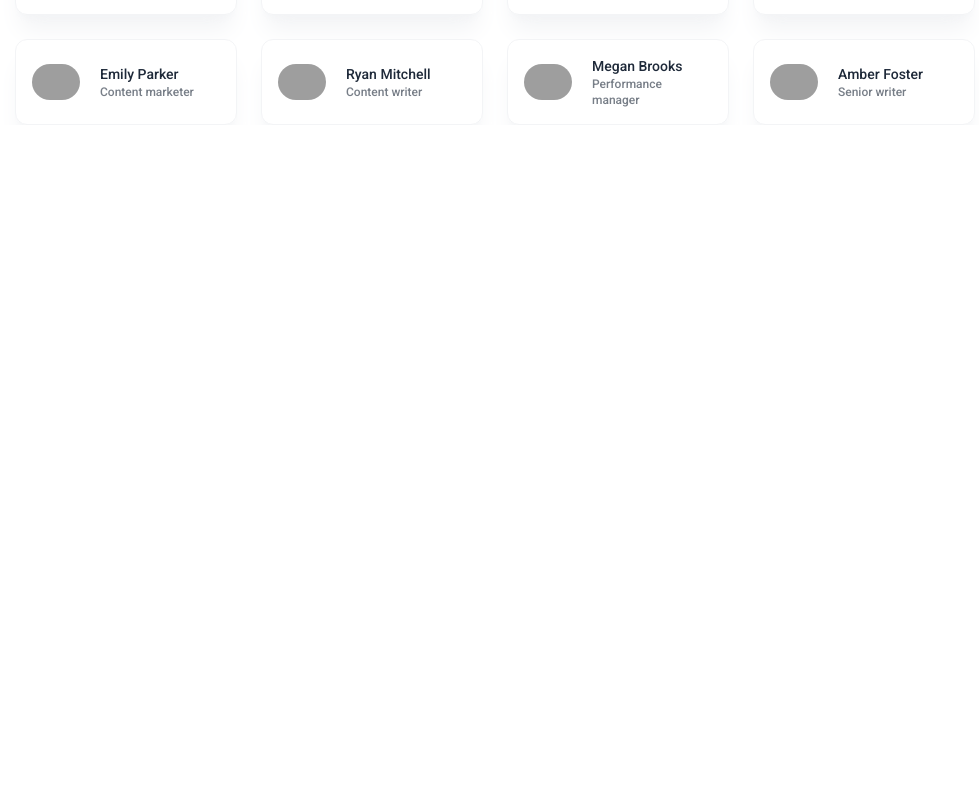
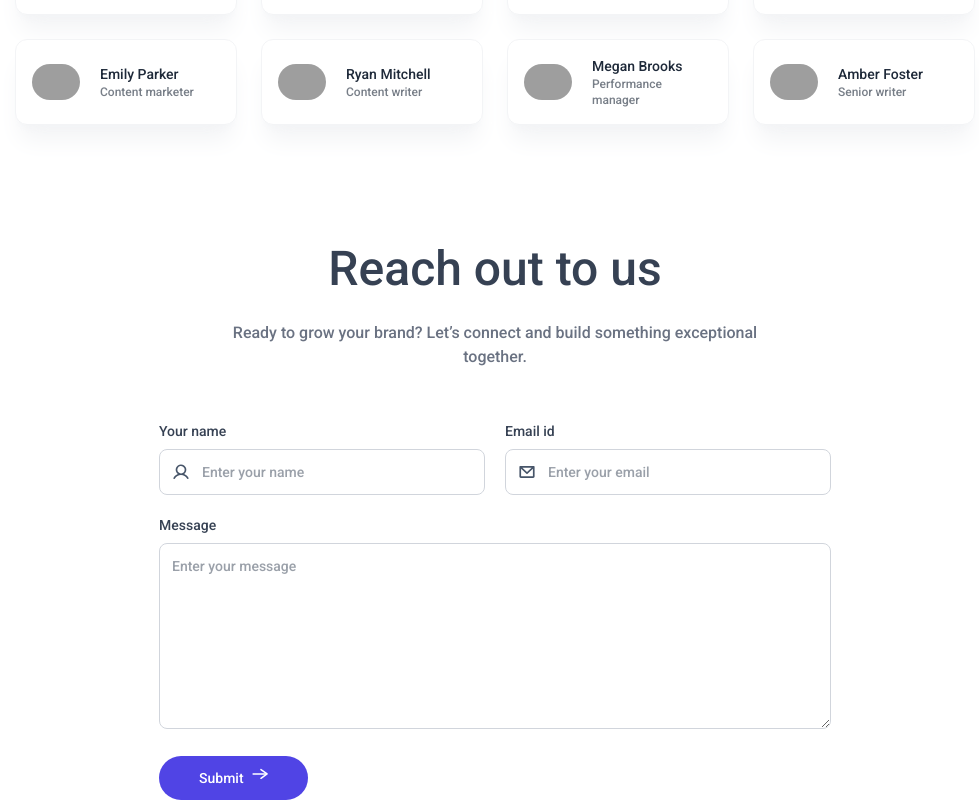
Before and after one commit to SoftEngX/agency-ai, a React (Vite) app: page / in a window 1280 px wide. Shown: the part 2846-3646 px from the top of the page, without its empty margins (145-1124 px from the left). Before the commit the page ends 2971 px from the top, so only its background shows below. Built offline with nearby package versions, Linux system fonts and the light colour scheme; grey boxes are pictures that could not be loaded; a web font is replaced by a local one.

Commit message:
Add content ContactUs

```diff
--- a/src/App.jsx
+++ b/src/App.jsx
@@ -5,6 +5,7 @@
 import Services from "./components/Services";
 import OurWork from "./components/OurWork";
 import Teams from "./components/Teams"
+import ContacUs from "./components/ContacUs";
 
 const App = () => {
   const [theme, setTheme] = useState(
@@ -18,6 +19,7 @@
       <Services />
       <OurWork />
       <Teams />
+      <ContacUs />
     </div>
   )
 }
--- a/src/components/ContacUs.jsx
+++ b/src/components/ContacUs.jsx
@@ -0,0 +1,56 @@
+import React from 'react'
+import Title  from './Title';
+import assets from '../assets/assets';
+
+const ContacUs = () => {
+  return (
+    <div
+      id="contact-us"
+      className="flex flex-col items-center gap-7 px-4 sm:px-12 lg:px-24 xl:px-40 pt-30 text-gray-700 dark:text-white/80"
+    >
+      <Title
+        title="Reach out to us"
+        desc="Ready to grow your brand? Let’s connect and build something exceptional together."
+      />
+
+      <form className="grid sm:grid-cols-2 gap-3 sm:gap-5 w-full max-w-2xl">
+        <div>
+          <p className="mb-2 text-sm font-medium">Your name</p>
+          <div className="flex pl-3 rounded-lg border border-gray-300 dark:border-gray-600">
+            <img src={assets.person_icon} alt="" />
+            <input
+              type="text"
+              placeholder="Enter your name"
+              className="w-full p-3 text-sm outline-none"
+              required
+            />
+          </div>
+        </div>
+
+        <div>
+          <p className="mb-2 text-sm font-medium">Email id</p>
+          <div className="flex pl-3 rounded-lg border border-gray-300 dark:border-gray-600">
+            <img src={assets.email_icon} alt="" />
+            <input
+              type="email"
+              placeholder="Enter your email"
+              className="w-full p-3 text-sm outline-none"
+              required
+            />
+          </div>
+        </div>
+
+        <div className='sm:col-span-2'>
+          <p className="mb-2 text-sm font-medium">Message</p>
+          <textarea rows={8} placeholder='Enter your message' className='w-full p-3 text-sm outline-none rounded-lg border border-gray-300 dark:border-gray-600'/>
+        </div>
+
+        <button type='submit' className='w-max flex gap-2 bg-primary text-white text-sm px-10 py-3 rounded-full curosor-pointer hover:scale-103 transition-all'>
+          Submit <img src={assets.arrow_icon} alt="" className='w-4' />
+        </button>
+      </form>
+    </div>
+  );
+}
+
+export default ContacUs
```
